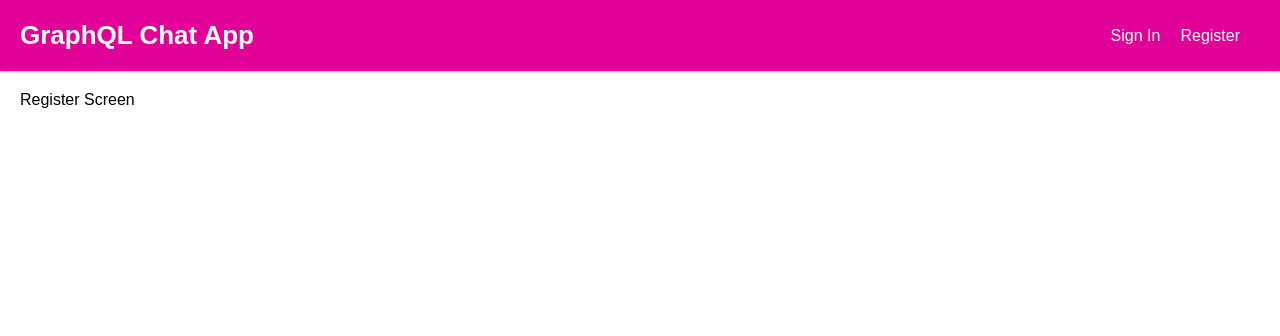
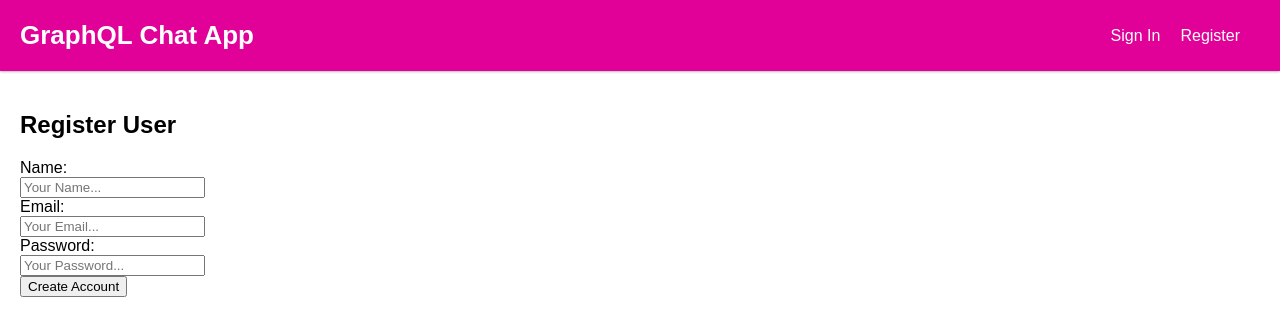
Before and after one commit to SemenecVlad/chat-graphql-react, a React (Create React App) app: page /register in a window 1280 px wide. Shown: the top 336 px of the page. Built offline with nearby package versions, Linux system fonts and the light colour scheme.

Commit message:
Added registration for users

```diff
--- a/src/App.js
+++ b/src/App.js
@@ -1,11 +1,13 @@
 import React, { Component } from 'react';
-import { ApolloProvider, Query } from 'react-apollo';
-import gql from 'graphql-tag';
+import { ApolloProvider } from 'react-apollo';
 import { createBrowserHistory } from 'history';
+import { Router, Switch, Route } from 'react-router-dom';
 
-import { Router, Route, Switch } from 'react-router-dom';
-
-import Layout from './components/Layout';
+import Header from './components/Header';
+import Welcome from './components/Welcome';
+import SignIn from './components/auth/SignIn';
+import Register from './components/auth/Register';
+import ChatWindow from './components/ChatWindow';
 
 const history = createBrowserHistory();
 
@@ -14,7 +16,15 @@ class App extends Component {
     return (
       <ApolloProvider client={this.props.client}>
         <Router history={history}>
-          <Layout />
+            <div className="app-container">
+                <Header title="GraphQL Chat App" />
+                <Switch>
+                    <Route exact path='/' component={Welcome} />
+                    <Route exact path='/signin' component={SignIn} />
+                    <Route exact path='/register' component={Register} />
+                    <Route exact path='/chat' component={ChatWindow} />
+                </Switch>
+            </div>
         </Router>
       </ApolloProvider>
     );
--- a/src/components/ChatWindow.js
+++ b/src/components/ChatWindow.js
@@ -4,6 +4,12 @@ import MessageContainer from './MessageContainer';
 
 
 export default class ChatWindow extends Component {
+
+    componentWillMount() {
+        if(localStorage.getItem('token') == null) {
+            this.props.history.push('/signin')
+        }
+    }
     render() {
         return(
             <div style={styles.container}>
--- a/src/components/Header.js
+++ b/src/components/Header.js
@@ -2,14 +2,23 @@ import React, { Component } from 'react';
 import { Link } from 'react-router-dom';
 
 export default class Header extends Component {
+
+    signOut = () => {
+        localStorage.clear();
+        this.forceUpdate();
+        // this.props.history.push('/')
+    }
     render() {
         return (
             <header style={styles.header}>
                 <Link to='/' style={styles.title}>{this.props.title}</Link>
+                {(localStorage.getItem('token') == null) ?
                 <div>
                     <Link style={styles.linkStyle} to='/signin'>Sign In</Link>
                     <Link style={styles.linkStyle} to='/register'>Register</Link>
-                </div>
+                </div> :
+                <Link onClick={this.signOut} style={styles.linkStyle} to='/signin'>Sign Out</Link>
+            }
             </header>
         )
     }
@@ -38,5 +47,11 @@ const styles = {
         color: 'white',
         textDecoration: 'none',
         marginRight: '20px'
+    },
+    signoutBtn: {
+        border: 'none',
+        backgroundColor: 'transparent',
+        color: 'white',
+        fontSize: '16px'
     }
 }
--- a/src/components/Layout.js
+++ /dev/null
@@ -1,24 +0,0 @@
-import React, { Component } from 'react';
-import { Switch, Route } from 'react-router-dom';
-
-import Header from './Header';
-import Welcome from './Welcome';
-import SignIn from './auth/SignIn';
-import Register from './auth/Register';
-import ChatWindow from './ChatWindow';
-
-export default class Layout extends Component {
-    render() {
-        return(
-            <div className="app-container">
-                <Header title="GraphQL Chat App" />
-                <Switch>
-                    <Route exact path='/' component={Welcome} />
-                    <Route exact path='/signin' component={SignIn} />
-                    <Route exact path='/register' component={Register} />
-                    <Route exact path='/chat' component={ChatWindow} />
-                </Switch>
-            </div>
-        )
-    }
-}
--- a/src/components/SideBar.js
+++ b/src/components/SideBar.js
@@ -1,10 +1,23 @@
 import React, { Component } from 'react';
+import gql from 'graphql-tag';
+import {graphql} from 'react-apollo';
 
-export default class SideBar extends Component {
+class SideBar extends Component {
+    componentWillReceiveProps(nextProps) {
+        if (this.props.getUsersQuery.allUsers !== nextProps.getUsersQuery.allUsers) {
+          this.props.getUsersQuery.refetch()
+        }
+    }
     render() {
         return(
             <div style={styles.sidebar}>
-                Sidebar
+                <h3>Users:</h3>
+                {this.props.getUsersQuery.allUsers && this.props.getUsersQuery.allUsers.map(user => (
+                    <div className="single-user" key={user.id}>
+                        <div className="user-thumb"></div>
+                    {user.name}
+                    </div>
+                ))}
             </div>
         )
     }
@@ -16,6 +29,21 @@ const styles = {
         height: '92.5vh',
         padding: '20px',
         boxSizing: 'border-box',
-        backgroundColor: 'wheat'
+        backgroundColor: '#d4e0ea'
     }
 }
+
+const GET_USERS_QUERY = gql`
+    query getAllUsers {
+        allUsers{
+            name
+            id
+        }
+    }
+`;
+
+const SidebarWithGQL = graphql(GET_USERS_QUERY, {name: 'getUsersQuery',options: {
+    fetchPolicy: 'network-only'
+}})(SideBar);
+
+export default SidebarWithGQL;
--- a/src/components/Welcome.js
+++ b/src/components/Welcome.js
@@ -20,6 +20,14 @@ const styles = {
         textAlign: 'center'
     },
     button: {
-        textAlign: 'center'
+        textAlign: 'center',
+        display: 'block',
+        width: "200px",
+        margin: '0 auto',
+        backgroundColor: 'pink',
+        color: 'white',
+        textDecoration: 'none',
+        padding: '15px',
+        borderRadius: '5px'
     }
 }
--- a/src/components/auth/Register.js
+++ b/src/components/auth/Register.js
@@ -1,9 +1,73 @@
 import React, { Component } from 'react';
+import { graphql } from 'react-apollo';
+import gql from 'graphql-tag';
 
-export default class Register extends Component {
+class Register extends Component {
+    state = {
+        email: '',
+        password: '',
+        name: '',
+        error: ''
+    }
+    componentWillMount() {
+        if (localStorage.getItem('token') !== null) {
+            this.props.history.push('/chat')
+        }
+    }
+
+    handleSubmit = async (e) => {
+        e.preventDefault();
+        let { email, password, name } = this.state;
+        await this.props.registerMutation({ variables: {
+            email, password, name
+        }}).then((data) => {
+            console.log(data)
+        }).catch((error) => {
+            console.log("ЁБА...",error)
+            this.setState({
+                error: "Oops! User already exists with that information"
+            })
+        })
+        // this.props.history.push('/chat')
+        console.log(name, email, password)
+    }
+
     render() {
+        let { email, password, name, error } = this.state;
         return (
-            <div className='container'>Register Screen</div>
+            <div className='container'>
+                <h2>Register User</h2>
+                <form onSubmit={this.handleSubmit}>
+                    <div>
+                        <div><label htmlFor="name">Name:</label></div>
+                        <input onChange={e => this.setState({name: e.target.value, error: ''})} value={name} name="name" autoComplete='name' type="text" placeholder="Your Name..." required />
+                    </div>
+                    <div>
+                        <div><label htmlFor="email">Email:</label></div>
+                        <input onChange={e => this.setState({email: e.target.value, error: ''})} value={email} name="email" autoComplete='email' type="email" placeholder="Your Email..." required/>
+                    </div>
+                    <div>
+                        <div><label htmlFor="password">Password:</label></div>
+                        <input onChange={e => this.setState({password: e.target.value})} value={password} autoComplete='current-password' name="password" type="password" placeholder="Your Password..." required/>
+                    </div>
+                    <button>Create Account</button>
+                </form>
+                { error ? <div>{error}</div> : ''}
+            </div>
         )
     }
 }
+
+const REGISTER_MUTATION = gql`
+    mutation Register($email: String!, $password: String!, $name: String!) {
+        createUser(name:$name,authProvider: {email: {email: $email, password: $password}})
+        {
+            email
+            name
+            password
+        }
+    }
+`;
+
+const RegisterWithGQL = graphql(REGISTER_MUTATION, {name: 'registerMutation'})(Register)
+export default RegisterWithGQL;
--- a/src/components/auth/SignIn.js
+++ b/src/components/auth/SignIn.js
@@ -6,6 +6,11 @@ class SignIn extends Component {
     state = {
         email: '',
         password: ''
+    }
+    componentWillMount() {
+        if (localStorage.getItem('token') !== null) {
+            this.props.history.push('/chat')
+        }
     }
 
     handleSubmit = async (e) => {
--- a/src/index.css
+++ b/src/index.css
@@ -21,3 +21,20 @@ body {
   padding: 10px;
   border-radius: 8px;
 }
+
+.single-user {
+  border-bottom: 1px solid gray;
+  padding: 10px 0;
+  display: flex;
+  align-content: center;
+  align-items: center;
+  cursor: pointer;
+}
+
+.user-thumb {
+  width: 20px;
+  height: 20px;
+  background-color: blueviolet;
+  border-radius: 50%;
+  margin-right: 10px;
+}
```
